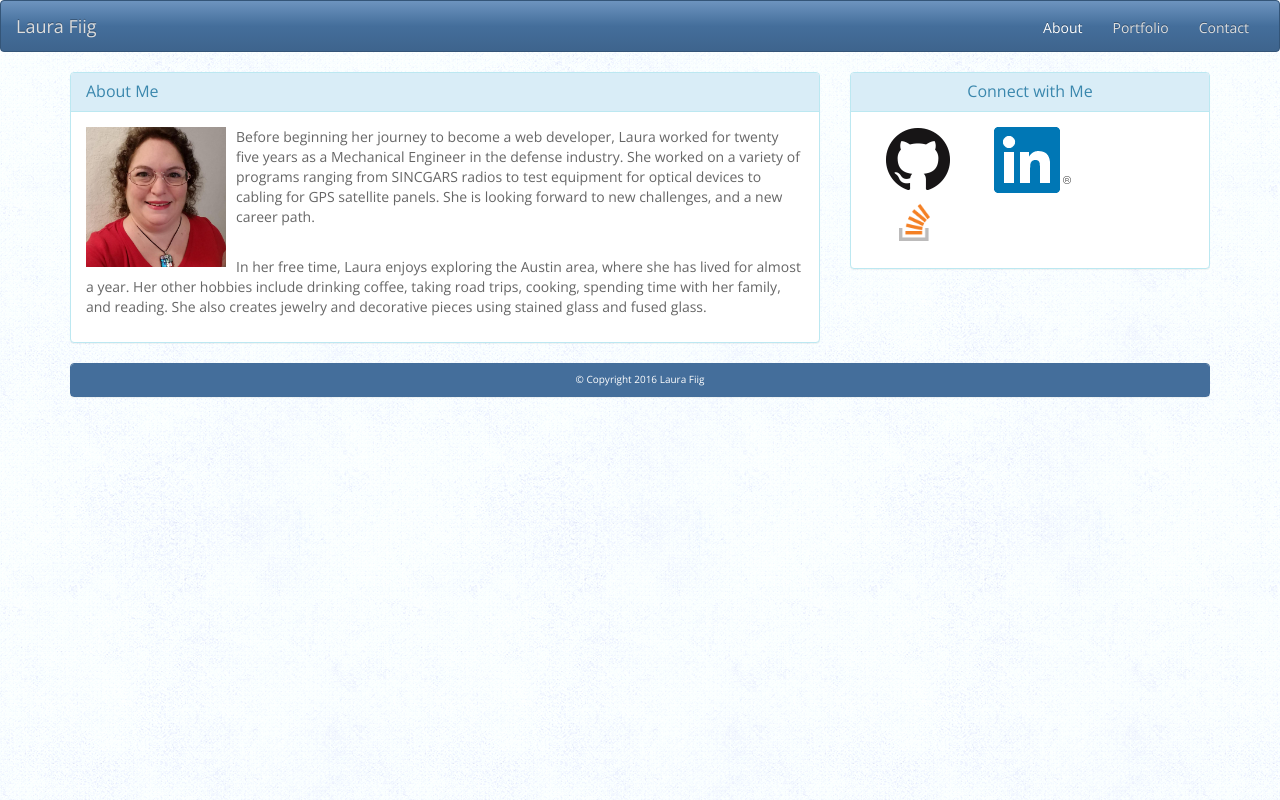
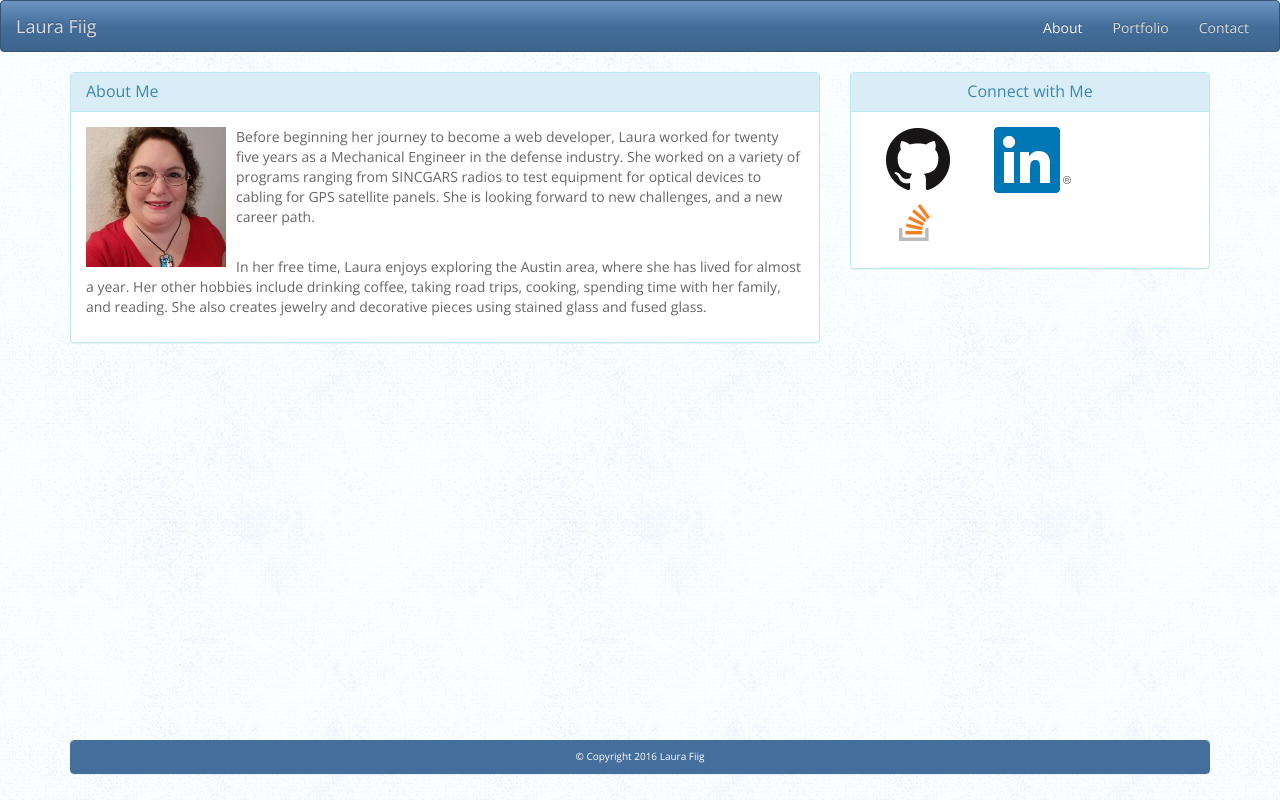
Before and after one commit to laurafiig/Bootstrap-Portfolio, a PHP site: page / in a window 1280 px wide. Run offline with PHP 8.4, Linux system fonts and the light colour scheme.

Commit message:
sticky footer fixed

```diff
--- a/assets/css/style.css
+++ b/assets/css/style.css
@@ -1,17 +1,15 @@
+/* a nicer background pattern*/
 body {
 	background-image: url("../images/ice_age.png");
 }
 
+/*allows About Me text to flow around picture*/
 .mypic {
     float: left;
     padding: 0 10px 10px 0;
 }
 
-.linkicons {
-	padding: 20px;
-}
-
-
+/*text over pictures for portfolio*/
 .projlink {
    position: relative;
    padding: 10px;
@@ -30,11 +28,27 @@ body {
     width: 200px;
 }
 
+/* formatting for contact icons and heading*/
+.linkicons {
+  padding: 20px;
+}
+
 .cnct {
 	text-align: center;
 }
 
+/* styling for footer*/
 .cpyrt {
 	text-align: center;
 	font-size: 10px;
 }
+
+/*sticky footer!!*/
+html, body {
+  height: 100%;
+  margin: 0;
+}
+
+.wrapper {
+  min-height: 100%;
+  margin-bottom: -60px; }
--- a/contact.html
+++ b/contact.html
@@ -7,7 +7,7 @@
 </head>
 
 <body>
-
+<div class="wrapper">
 	<nav class="navbar navbar-inverse">
 		<div class="container-fluid">
     		<div class="navbar-header">
@@ -90,6 +90,9 @@
 				</div>
 			</div>
 		</div>
+  </div>
+  </div>
+  <div class="container">
 		<div class=row>
 			<div class="col-md-12">
 				<div class="panel panel-primary wide">
--- a/index.html
+++ b/index.html
@@ -7,7 +7,7 @@
 </head>
 
 <body>
-
+<div class="wrapper">
 	<nav class="navbar navbar-inverse">
 		<div class="container-fluid">
     		<div class="navbar-header">
@@ -71,7 +71,10 @@
 				</div>
 			</div>
 		</div>
-		<div class=row>
+	</div>
+  </div>
+  <div class="container">
+    <div class=row>
 			<div class="col-md-12">
 				<div class="panel panel-primary wide">
   					<div class="panel-heading">
--- a/portfolio.html
+++ b/portfolio.html
@@ -7,6 +7,7 @@
 </head>
 
 <body>
+<div class="wrapper">
 	<nav class="navbar navbar-inverse">
 		<div class="container-fluid">
     		<div class="navbar-header">
@@ -94,6 +95,9 @@
 				</div>
 			</div>
 		</div>
+	</div>
+	</div>
+	<div class="container">
 		<div class=row>
 			<div class="col-md-12">
 				<div class="panel panel-primary wide">
```
Also changed, not shown: README.md.
